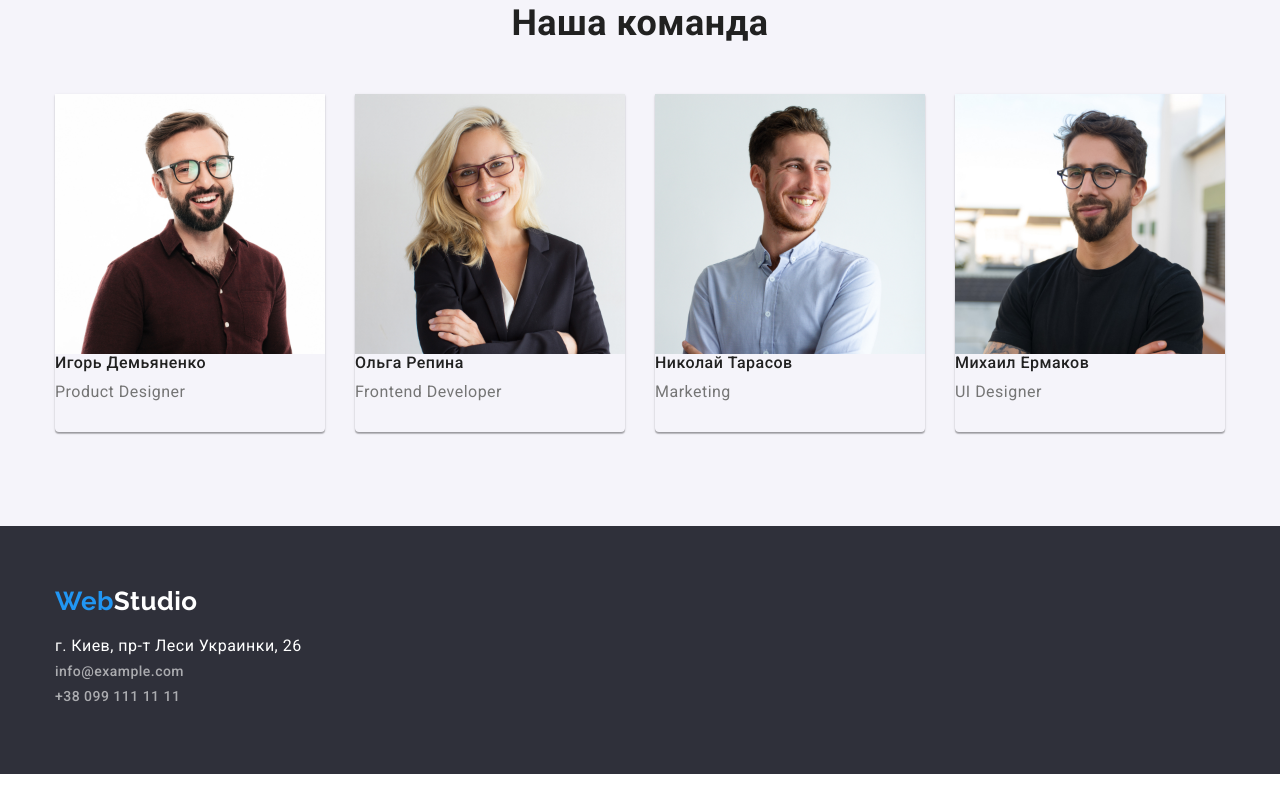
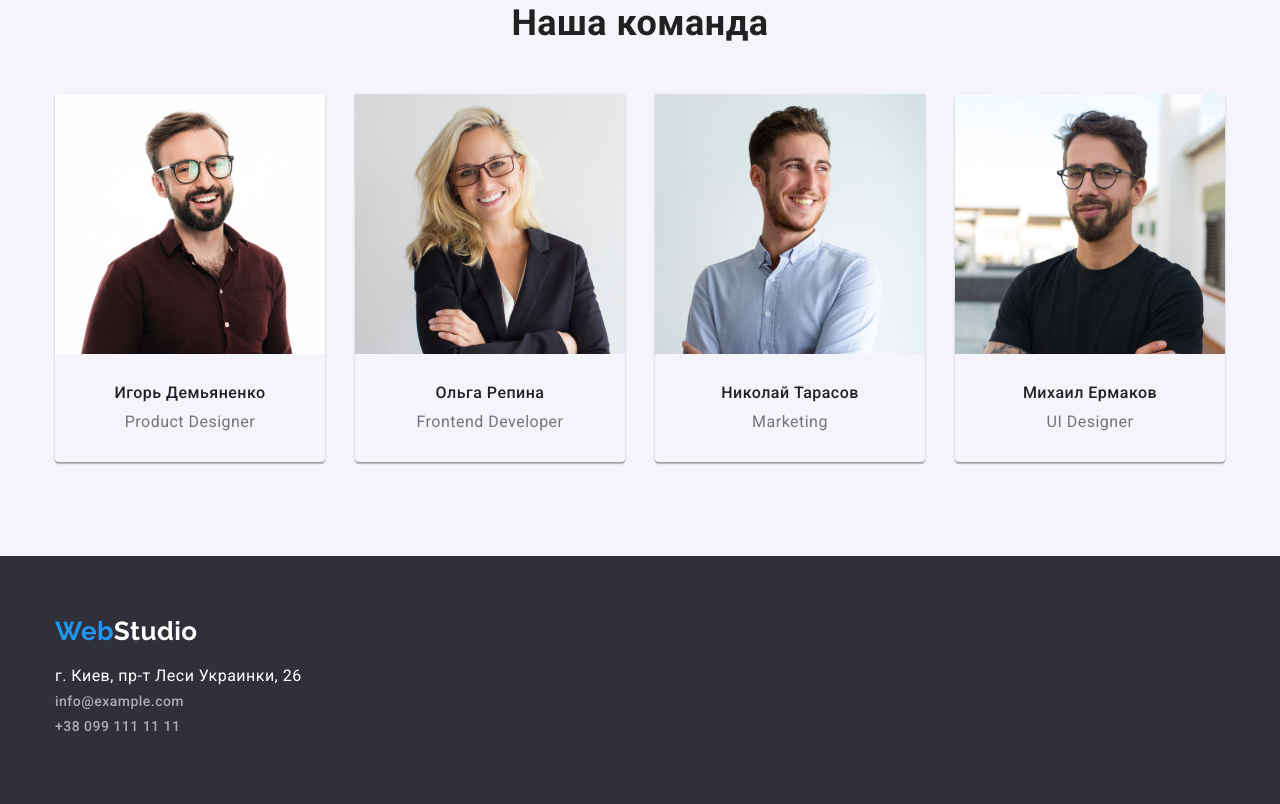
Before and after one commit to Hostess27/goit-markup-hw-03, a plain HTML site: page index.html in a window 1280 px wide. Shown: the part 1537-2341 px from the top of the page. Before the commit the page ends 2311 px from the top, so only its background shows below. Drawn offline with nearby package versions, Linux system fonts and the light colour scheme.

Commit message:
Правки к 1 дз-3

```diff
--- a/css/styles.css
+++ b/css/styles.css
@@ -270,7 +270,6 @@ img {
 }
 
 .work-item {
-
 }
 
 .work .work-item:not(:last-child) {
@@ -294,12 +293,10 @@ img {
 .team {
     display: flex;
     flex-wrap: nowrap;
-
 }
 
 .team .team-item {
     margin-top: 0;
-
     box-shadow: 0px 1px 3px rgba(0, 0, 0, 0.12), 0px 1px 1px rgba(0, 0, 0, 0.14),
         0px 2px 1px rgba(0, 0, 0, 0.2);
     border-radius: 0px 0px 4px 4px;
@@ -314,13 +311,17 @@ img {
     font-size: 16px;
     line-height: 1.18;
     font-weight: 500;
+    text-align: center;
 
     margin-top: 0;
     margin-bottom: 10px;
+
+    padding-top: 30px;
 }
 .section-rang {
     font-size: 16px;
     line-height: 1.18;
+    text-align: center;
 
     margin-top: 0;
     margin-bottom: 30px;
```
